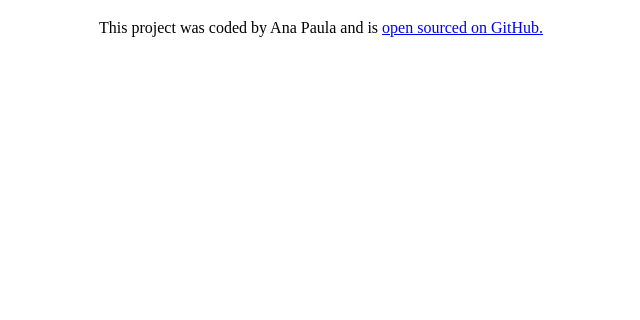
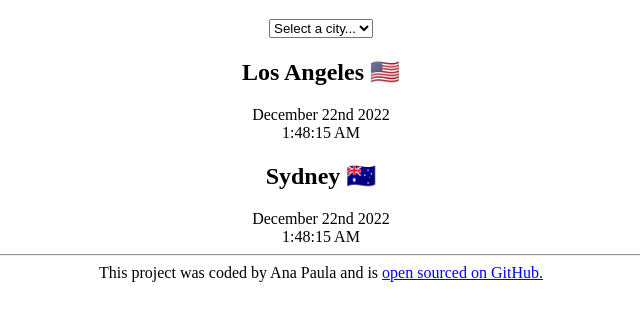
Before and after one commit to zanibao/world-clock, a plain HTML site: page index.html in a window 1280 px wide. Shown: the part 62-382 px from the top of the page, without its empty margins (319-959 px from the left). Drawn offline with Linux system fonts and the light colour scheme.

Commit message:
updated html

```diff
--- a/index.html
+++ b/index.html
@@ -8,7 +8,28 @@
     <title>World Clock</title>
   </head>
   <body>
-    <h1>🌎 World Clock 🕥</h1>
+    <div class="container">
+      <h1>🌎 World Clock 🕥</h1>
+      <select>
+        <option value="">Select a city...</option>
+        <option value="">London</option>
+        <option value="">New York</option>
+        <option value="">Auckland</option>
+      </select>
+
+      <div class="city">
+        <h2>Los Angeles 🇺🇸</h2>
+        <div class="date">December 22nd 2022</div>
+        <div class="time">1:48:15 AM</div>
+      </div>
+
+      <div class="city">
+        <h2>Sydney 🇦🇺</h2>
+        <div class="date">December 22nd 2022</div>
+        <div class="time">1:48:15 AM</div>
+      </div>
+    </div>
+    <hr />
     <footer>
       This project was coded by Ana Paula and is
       <a href="https://github.com/zanibao/world-clock" target="_blank"
```
